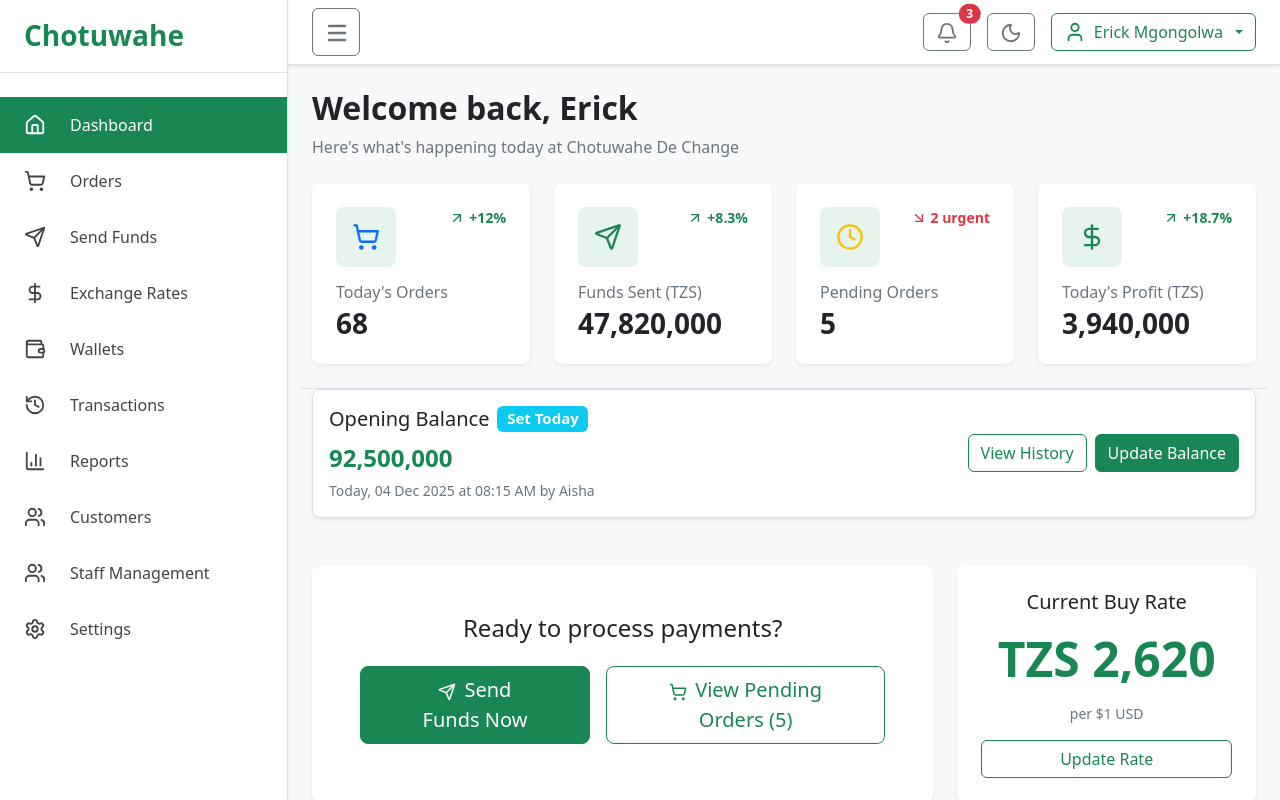
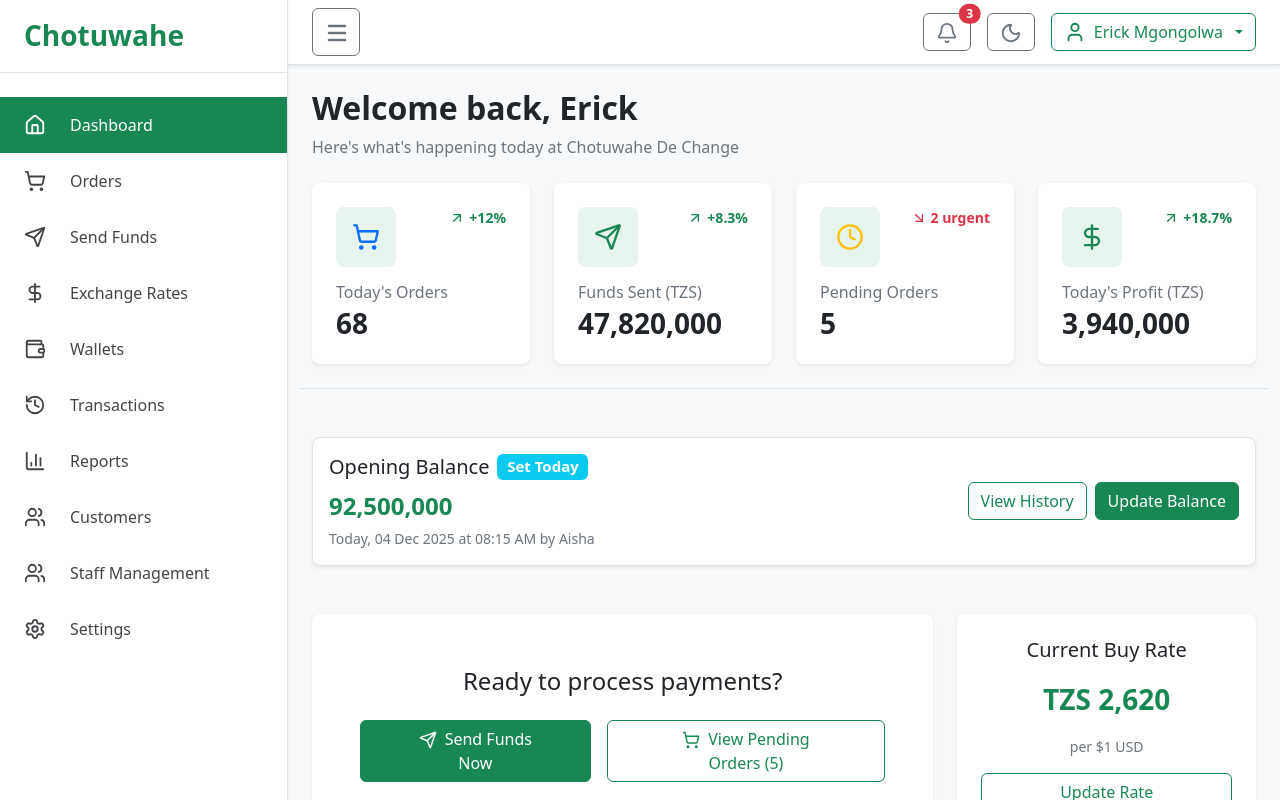
Before and after one commit to Netlity/erick-forex-app, a React (Vite) app: page / in a window 1280 px wide. Shown: the top 800 px of the page. Built offline with nearby package versions, Linux system fonts and the light colour scheme; sample sign-in values are in the browser's storage.

Commit message:
changed layout

```diff
--- a/src/pages/Dashboard.jsx
+++ b/src/pages/Dashboard.jsx
@@ -1,4 +1,5 @@
-// src/pages/Dashboard.jsx
+// src/pages/Dashboard.jsx - FULL CODE (SMART OPENING BALANCE CARD Reverted)
+
 import { Link } from "react-router-dom";
 import { useState } from "react";
 import {
@@ -53,12 +54,11 @@ const StatCard = ({ stat }) => {
   const isUp = stat.trend === "up";
 
   return (
+    // Responsive grid: 1 card per row on mobile, 2 on tablet, 4 on large screens
     <div className="col-12 col-sm-6 col-lg-3">
       <div
-        className="card h-100 border-0 shadow-sm rounded-3 overflow-hidden"
+        className="card h-100 border-0 shadow-sm rounded-3 overflow-hidden bg-body"
         style={{
-          backgroundColor: "var(--bg-card)",
-          border: "1px solid var(--border)",
           transition: "all 0.3s ease",
           cursor: "pointer"
         }}
@@ -73,7 +73,7 @@ const StatCard = ({ stat }) => {
       >
         <div className="card-body p-4">
           <div className="d-flex align-items-start justify-content-between mb-3">
-            <div className={`p-3 rounded-3 bg-success bg-opacity-10 ${stat.color}`}>
+            <div className={`p-3 rounded-3 bg-opacity-10 ${stat.color} bg-success`}>
               <Icon size={28} className={stat.color} />
             </div>
             <span className={`small fw-bold d-flex align-items-center gap-1 ${
@@ -92,7 +92,7 @@ const StatCard = ({ stat }) => {
         <div
           className="h-2 w-100"
           style={{
-            background: "linear-gradient(90deg, var(--success) 0%, transparent 70%)",
+            background: "linear-gradient(90deg, var(--bs-success) 0%, transparent 70%)",
             opacity: 0.2
           }}
         />
@@ -102,7 +102,7 @@ const StatCard = ({ stat }) => {
 };
 
 export default function Dashboard() {
-  const [openingBalanceSet, setOpeningBalanceSet] = useState(true); // false = not set today
+  const [openingBalanceSet, setOpeningBalanceSet] = useState(true);
   const [showBalanceModal, setShowBalanceModal] = useState(false);
   const [showHistoryModal, setShowHistoryModal] = useState(false);
 
@@ -123,17 +123,17 @@ export default function Dashboard() {
         <p className="text-muted">Here's what's happening today at Chotuwahe De Change</p>
       </div>
 
-      {/* Stats Cards - Perfect Spacing */}
-      <div className="row g-4 mb-6 pb-4" style={{ borderBottom: "1px solid var(--border)" }}>
+      {/* Stats Cards */}
+      <div className="row g-4 mb-5 pb-4 border-bottom">
         {stats.map((stat, index) => (
           <StatCard key={index} stat={stat} />
         ))}
       </div>
 
-      {/* SMART OPENING BALANCE CARD */}
+      {/* SMART OPENING BALANCE CARD - REVERTED */}
       <div className="row g-4 mb-5">
         <div className="col-12">
-          <div className="card shadow-sm rounded-3 border" style={{ border: "1px solid var(--border)" }}>
+          <div className="card shadow-sm rounded-3 border bg-body">
             <div className="card-body">
               <div className="d-flex flex-column flex-md-row justify-content-between align-items-start align-items-md-center gap-4">
                 <div className="flex-grow-1">
@@ -154,6 +154,7 @@ export default function Dashboard() {
                     <p className="text-danger mb-0">Opening balance has not been set for today!</p>
                   )}
                 </div>
+                {/* REVERTED: Original gap-2 flex container */}
                 <div className="d-flex gap-2">
                   <button className="btn btn-outline-success" onClick={() => setShowHistoryModal(true)}>
                     View History
@@ -168,14 +169,75 @@ export default function Dashboard() {
         </div>
       </div>
 
+      {/* Quick Actions & Rate */}
+      <div className="row g-4 mb-5">
+        {/* Quick Actions Card */}
+        <div className="col-lg-8">
+          <div
+            className="card border-0 shadow-sm rounded-3 h-100 bg-body"
+          >
+            <div className="card-body p-4 p-md-5 text-center d-flex flex-column justify-content-center">
+              <h4 className="mb-4">Ready to process payments?</h4>
+
+              {/* BUTTON ALIGNMENT: Centered on all screens, stack on mobile, horizontal on small screen up */}
+              <div className="d-flex flex-column flex-sm-row gap-3 justify-content-center">
+                {/* Button Sizing: Default size (mobile/tablet), btn-lg on large desktop (lg+) */}
+                <Link
+                  to="/send-funds"
+                  className="btn btn-success px-4 px-md-5 btn-lg-lg">
+                  <Send size={18} className="me-2" />
+                  Send Funds Now
+                </Link>
+                <Link
+                  to="/orders"
+                  className="btn btn-outline-success px-4 px-md-5 btn-lg-lg">
+                  <ShoppingCart size={18} className="me-2" />
+                  View Pending Orders (5)
+                </Link>
+              </div>
+            </div>
+          </div>
+        </div>
+
+        {/* Current Rate Card */}
+        <div className="col-lg-4">
+          <div
+            className="card border-0 shadow-sm rounded-3 h-100 d-flex flex-column justify-content-center bg-body"
+          >
+            <div className="card-body text-center p-4">
+              <h5 className="mb-3">Current Buy Rate</h5>
+
+              {/* RATE TEXT FIX: fs-3 (smaller) for mobile AND tablet, hidden on large desktop */}
+              <div className="fs-3 fw-bold text-success my-3 d-lg-none">
+                TZS 2,620
+              </div>
+
+              {/* display-5 (large) only for large desktop screens (lg+) */}
+               <div className="fs-3 fw-bold text-success my-3 d-none d-lg-block">
+                TZS 2,620
+              </div>
+
+              <small className="text-muted d-block mb-3">per $1 USD</small>
+              <Link to="/rates" className="btn btn-outline-success w-100">
+                Update Rate
+              </Link>
+            </div>
+          </div>
+        </div>
+      </div>
+
+      {/* --- Modals --- */}
+
       {/* Set Balance Modal */}
       {showBalanceModal && (
-        <div className="modal fade show d-block" style={{ background: "rgba(0,0,0,0.5)" }}>
+        <>
+          <div className="modal-backdrop fade show"></div> {/* Standard Backdrop */}
+          <div className="modal fade show d-block" tabIndex="-1">
             <div className="modal-dialog modal-dialog-centered">
               <div className="modal-content">
                 <div className="modal-header">
                   <h5>Set Opening Balance</h5>
-                <button className="btn-close" onClick={() => setShowBalanceModal(false)}></button>
+                  <button type="button" className="btn-close" onClick={() => setShowBalanceModal(false)}></button>
                 </div>
                 <div className="modal-body">
                   <label className="form-label">Total Opening Balance (TZS)</label>
@@ -183,28 +245,31 @@ export default function Dashboard() {
                   <small className="text-muted">This will be recorded as today's starting balance</small>
                 </div>
                 <div className="modal-footer">
-                <button className="btn btn-secondary" onClick={() => setShowBalanceModal(false)}>Cancel</button>
-                <button className="btn btn-success" onClick={() => { setOpeningBalanceSet(true); setShowBalanceModal(false); }}>
+                  <button type="button" className="btn btn-secondary" onClick={() => setShowBalanceModal(false)}>Cancel</button>
+                  <button type="button" className="btn btn-success" onClick={() => { setOpeningBalanceSet(true); setShowBalanceModal(false); }}>
                     Confirm & Save
                   </button>
                 </div>
               </div>
             </div>
           </div>
+        </>
       )}
 
       {/* History Modal */}
       {showHistoryModal && (
-        <div className="modal fade show d-block" style={{ background: "rgba(0,0,0,0.5)" }}>
-          <div className="modal-dialog modal-lg">
+        <>
+          <div className="modal-backdrop fade show"></div> {/* Standard Backdrop */}
+          <div className="modal fade show d-block" tabIndex="-1">
+            <div className="modal-dialog modal-lg modal-dialog-centered">
               <div className="modal-content">
                 <div className="modal-header">
                   <h5>Opening Balance History</h5>
-                <button className="btn-close" onClick={() => setShowHistoryModal(false)}></button>
+                  <button type="button" className="btn-close" onClick={() => setShowHistoryModal(false)}></button>
                 </div>
                 <div className="modal-body">
                   <div className="table-responsive">
-                  <table className="table table-hover">
+                    <table className="table table-hover align-middle">
                       <thead>
                         <tr>
                           <th>Date</th>
@@ -229,51 +294,8 @@ export default function Dashboard() {
               </div>
             </div>
           </div>
+        </>
       )}
-
-      {/* Quick Actions & Rate */}
-      <div className="row g-4">
-        {/* Quick Actions Card */}
-        <div className="col-lg-8">
-          <div
-            className="card border-0 shadow-sm rounded-3 h-100"
-            style={{ border: "1px solid var(--border)" }}
-          >
-            <div className="card-body p-5 text-center">
-              <h4 className="mb-4">Ready to process payments?</h4>
-              <div className="d-flex flex-column flex-sm-row gap-3 justify-content-center">
-                <Link to="/send-funds" className="btn btn-success btn-lg px-5">
-                  <Send size={18} className="me-2" />
-                  Send Funds Now
-                </Link>
-                <Link to="/orders" className="btn btn-outline-success btn-lg px-5">
-                  <ShoppingCart size={18} className="me-2" />
-                  View Pending Orders (5)
-                </Link>
-              </div>
-            </div>
-          </div>
-        </div>
-
-        {/* Current Rate Card */}
-        <div className="col-lg-4">
-          <div
-            className="card border-0 shadow-sm rounded-3 h-100 d-flex flex-column justify-content-center"
-            style={{ border: "1px solid var(--border)" }}
-          >
-            <div className="card-body text-center p-4">
-              <h5 className="mb-3">Current Buy Rate</h5>
-              <div className="display-5 fw-bold text-success my-3">
-                TZS 2,620
-              </div>
-              <small className="text-muted d-block mb-3">per $1 USD</small>
-              <Link to="/rates" className="btn btn-outline-success w-100">
-                Update Rate
-              </Link>
-            </div>
-          </div>
-        </div>
-      </div>
     </>
   );
 }
```
Lines whose indentation alone changed are shown as unchanged.
